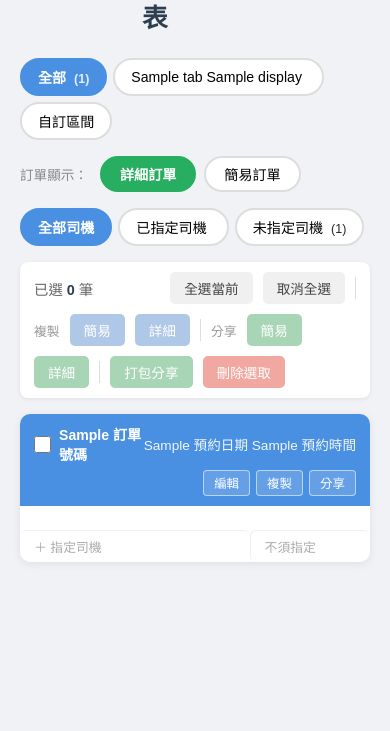
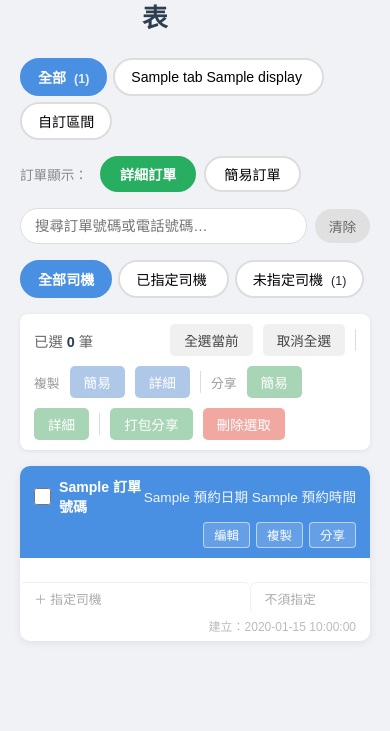
Before and after one commit to CKL141189/order, a Flask app: template templates/orders.html in a window 390 px wide. Shown: the part 144-875 px from the top of the page. Before the commit the page ends 706 px from the top, so only its background shows below. Run offline with Flask 3, Linux system fonts and the light colour scheme; the template is opened without the code that fills it: most values are stand-ins (such as "Sample title", 1, 10 or a date in 2020).

Commit message:
Add order search by ID/phone, created_at timestamp on card bottom
Co-Authored-By: Claude Sonnet 4.6 <noreply@anthropic.com>

```diff
--- a/app.py
+++ b/app.py
@@ -201,11 +201,13 @@ def api_add_orders():
     new_orders = request.get_json(force=True).get("orders", [])
     existing = load_orders()
     existing_map = {o.get("訂單號碼"): i for i, o in enumerate(existing)}
+    now_str = datetime.now().strftime("%Y/%m/%d %H:%M")
     for o in new_orders:
         no = o.get("訂單號碼")
         if no and no in existing_map:
             existing[existing_map[no]].update({k: v for k, v in o.items() if not k.startswith("_")})
         else:
+            o.setdefault("created_at", now_str)
             existing.append(o)
     existing.sort(key=order_sort_key)
     save_orders(existing)
--- a/templates/orders.html
+++ b/templates/orders.html
@@ -80,6 +80,20 @@ body { font-family: "Microsoft JhengHei", Arial, sans-serif; background: #f0f2f5
 }
 .btn-no-driver:hover { background: #f9f9f9; color: #95a5a6; }
 .card-footer-btns { display: flex; }
+.card-created { font-size: 0.75rem; color: #bbb; padding: 3px 14px 7px; text-align: right; }
+
+/* Search bar */
+.search-bar { display: flex; align-items: center; gap: 8px; margin-bottom: 16px; }
+.search-bar input {
+  flex: 1; padding: 9px 14px; border: 1px solid #ddd; border-radius: 20px;
+  font-size: 0.9rem; font-family: inherit; background: #fff;
+}
+.search-bar input:focus { outline: none; border-color: #4a90e2; }
+.btn-search-clear {
+  padding: 7px 14px; border: none; border-radius: 20px;
+  background: #e0e0e0; color: #666; cursor: pointer; font-size: 0.85rem; font-family: inherit;
+}
+.btn-search-clear:hover { background: #c8c8c8; }
 
 /* Grid */
 .order-grid { display: grid; grid-template-columns: repeat(auto-fill, minmax(310px, 1fr)); gap: 16px; }
@@ -266,6 +280,12 @@ button { padding: 9px 22px; border: none; border-radius: 6px; cursor: pointer; f
     <button class="btn-view" data-view="simple" onclick="switchView('simple', this)">簡易訂單</button>
   </div>
 
+  <!-- Search -->
+  <div class="search-bar">
+    <input type="text" id="searchInput" placeholder="搜尋訂單號碼或電話號碼…" oninput="applyFilters()">
+    <button class="btn-search-clear" onclick="clearSearch()">清除</button>
+  </div>
+
   <!-- Driver Filter -->
   <div class="tabs-bar" id="driverFilterBar">
     <button class="tab-btn driver-filter-btn active" data-driver-filter="all" onclick="switchDriverFilter('all', this)">全部司機</button>
@@ -299,7 +319,7 @@ button { padding: 9px 22px; border: none; border-radius: 6px; cursor: pointer; f
   <div class="order-grid" id="orderGrid">
     {% for order in orders %}
     {% set service = order.get("服務項目", "") %}
-    <div class="order-card" data-tab="{{ order._tab }}" data-date="{{ order.get('預約日期', '') }}" data-has-driver="{{ 'yes' if drivers.get(order._id | string) else 'no' }}" data-id="{{ order._id }}" onclick="toggleCard(this, event)">
+    <div class="order-card" data-tab="{{ order._tab }}" data-date="{{ order.get('預約日期', '') }}" data-has-driver="{{ 'yes' if drivers.get(order._id | string) else 'no' }}" data-id="{{ order._id }}" data-search="{{ order.get('訂單號碼', '') }} {{ order.get('聯絡電話', '') }}" onclick="toggleCard(this, event)">
       <div class="card-header">
         <div class="card-header-main">
           <input type="checkbox" class="card-checkbox" onchange="onCheckChange()" onclick="event.stopPropagation()">
@@ -334,6 +354,9 @@ button { padding: 9px 22px; border: none; border-radius: 6px; cursor: pointer; f
         <button class="btn-assign-driver" onclick="assignDriver(this, event)">＋ 指定司機</button>
         <button class="btn-no-driver" onclick="markNoDriver(this, event)">不須指定</button>
       </div>
+      {% if order.get('created_at') %}
+      <div class="card-created">建立：{{ order['created_at'] }}</div>
+      {% endif %}
       <script type="application/json" class="order-data">
       {% set ns = namespace(pairs=[]) %}
       {% for field in fields %}
@@ -341,6 +364,9 @@ button { padding: 9px 22px; border: none; border-radius: 6px; cursor: pointer; f
           {% set ns.pairs = ns.pairs + [(field | tojson) + ': ' + (order[field] | tojson)] %}
         {% endif %}
       {% endfor %}
+      {% if order.get('created_at') %}
+        {% set ns.pairs = ns.pairs + ['"created_at": ' + (order['created_at'] | tojson)] %}
+      {% endif %}
       { {{ ns.pairs | join(', ') }} }
       </script>
     </div>
@@ -516,6 +542,7 @@ function updateCardDOM(card, data) {
   card.querySelector(".order-no").textContent = data["訂單號碼"] || "—";
   card.querySelector(".date-time").textContent = `${data["預約日期"] || ""} ${data["預約時間"] || ""}`.trim();
   card.dataset.date = data["預約日期"] || "";
+  card.dataset.search = `${merged["訂單號碼"] || ""} ${merged["聯絡電話"] || ""}`;
   const tabBtns = document.querySelectorAll(".date-tab-btn[data-tab]");
   let newTab = "其他";
   tabBtns.forEach(b => { if (b.dataset.tab === data["預約日期"]) newTab = data["預約日期"]; });
@@ -743,6 +770,7 @@ const FIELDS_ORDER = ["訂單號碼","預約日期","預約時間","服務項目
 
 // ── Combined filter apply ──
 function applyFilters() {
+  const searchTerm = (document.getElementById("searchInput").value || "").trim().toLowerCase();
   document.querySelectorAll(".order-card").forEach(card => {
     let tabMatch;
     if (currentTab === "all") {
@@ -757,9 +785,15 @@ function applyFilters() {
     const driverMatch = currentDriverFilter === "all" ||
       (currentDriverFilter === "assigned" && card.dataset.hasDriver === "yes") ||
       (currentDriverFilter === "unassigned" && card.dataset.hasDriver === "no");
-    card.classList.toggle("hidden", !(tabMatch && driverMatch));
+    const searchMatch = !searchTerm || card.dataset.search.toLowerCase().includes(searchTerm);
+    card.classList.toggle("hidden", !(tabMatch && driverMatch && searchMatch));
   });
   updateSelCount();
+}
+
+function clearSearch() {
+  document.getElementById("searchInput").value = "";
+  applyFilters();
 }
 
 function switchTab(tab, btn) {
```
